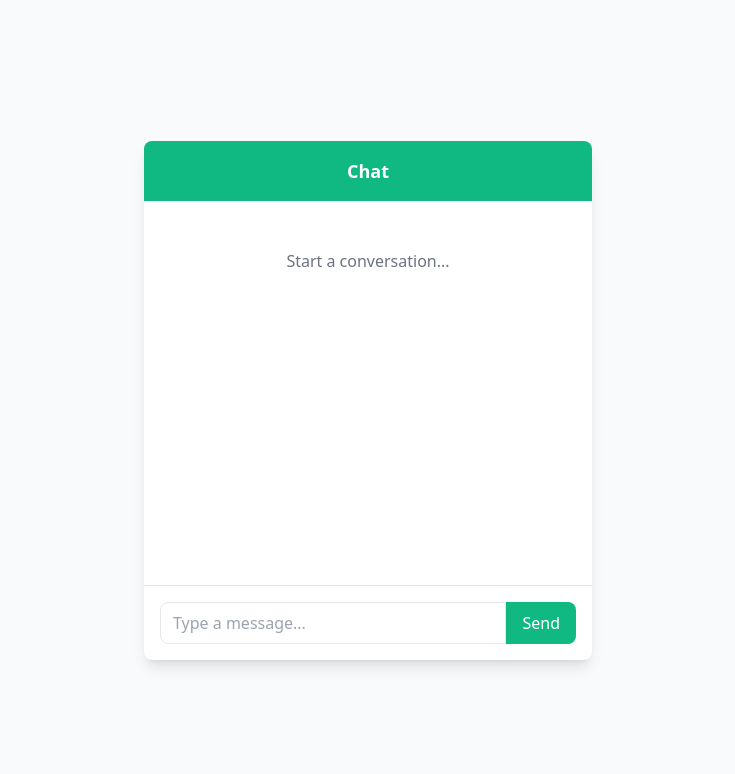
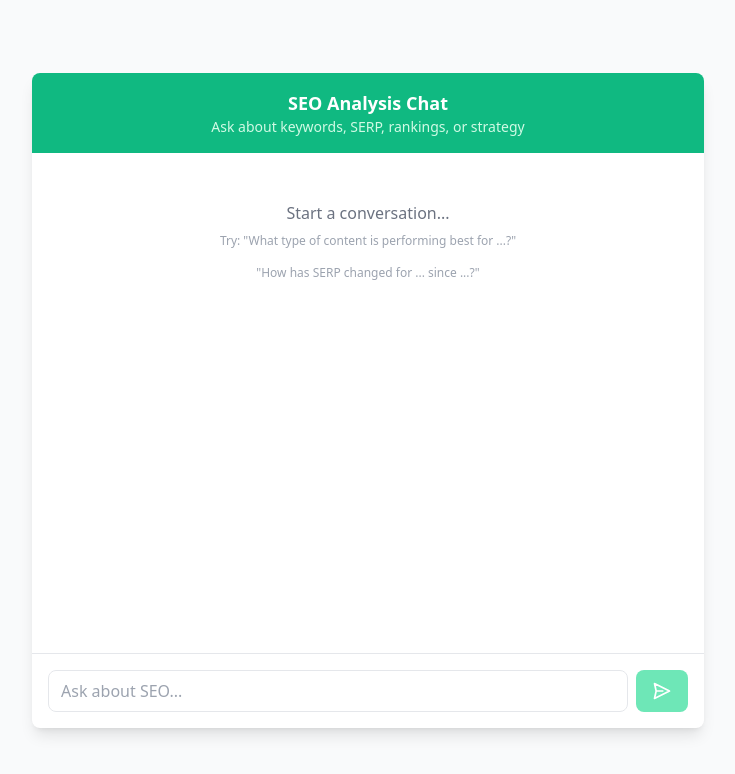
Before and after one commit to v-olya/RAG-LangGraph-SEO-assistant, a Next.js app: page / in a window 1280 px wide. Shown: the top 774 px of the page, without its empty margins (272-1007 px from the left). Built offline with nearby package versions, Linux system fonts and the light colour scheme.

Commit message:
create Chat component

```diff
--- a/src/components/Chat.tsx
+++ b/src/components/Chat.tsx
@@ -1,27 +1,247 @@
+"use client";
+
+import { useState, useCallback, useRef, useEffect, FormEvent, KeyboardEvent } from "react";
+import ReactMarkdown from "react-markdown";
+import type { ChatResponse } from "@/app/api/chat/route";
+
+declare const crypto: {
+  randomUUID(): string;
+};
+
+interface Message {
+  id: string;
+  role: "user" | "assistant";
+  content: string;
+  metadata?: {
+    intent?: string;
+    cluster?: string;
+  };
+}
+
 export default function Chat() {
+  const [messages, setMessages] = useState<Message[]>([]);
+  const [input, setInput] = useState("");
+  const [isLoading, setIsLoading] = useState(false);
+  const messagesEndRef = useRef<HTMLDivElement>(null);
+
+  const scrollToBottom = useCallback(() => {
+    messagesEndRef.current?.scrollIntoView({ behavior: "smooth" });
+  }, []);
+
+  useEffect(() => {
+    scrollToBottom();
+  }, [messages, scrollToBottom]);
+
+  const handleSubmit = useCallback(
+    async (e: FormEvent) => {
+      e.preventDefault();
+
+      const trimmedInput = input.trim();
+      if (!trimmedInput || isLoading) return;
+
+      const userMessage: Message = {
+        id: crypto.randomUUID(),
+        role: "user",
+        content: trimmedInput,
+      };
+
+      setMessages((prev) => [...prev, userMessage]);
+      setInput("");
+      setIsLoading(true);
+
+      // Build conversation history for context
+      const history = messages.map((m) => ({
+        role: m.role,
+        content: m.content,
+      }));
+
+      try {
+        const response = await fetch("/api/chat", {
+          method: "POST",
+          headers: { "Content-Type": "application/json" },
+          body: JSON.stringify({
+            query: trimmedInput,
+            history,
+          }),
+        });
+
+        const data: ChatResponse = await response.json();
+
+        const assistantMessage: Message = {
+          id: crypto.randomUUID(),
+          role: "assistant",
+          content: data.success && data.data
+            ? data.data.answer
+            : data.error || "An error occurred",
+          metadata: data.success && data.data
+            ? {
+                intent: data.data.intent ?? undefined,
+                cluster: data.data.cluster,
+              }
+            : undefined,
+        };
+
+        setMessages((prev) => [...prev, assistantMessage]);
+      } catch (error) {
+        console.error("Chat error:", error);
+
+        const errorMessage: Message = {
+          id: crypto.randomUUID(),
+          role: "assistant",
+          content: "Failed to connect to the server. Please try again.",
+        };
+
+        setMessages((prev) => [...prev, errorMessage]);
+      } finally {
+        setIsLoading(false);
+      }
+    },
+    [input, isLoading]
+  );
+
+  const handleKeyDown = useCallback(
+    (e: KeyboardEvent<HTMLInputElement>) => {
+      if (e.key === "Enter" && !e.shiftKey) {
+        e.preventDefault();
+        handleSubmit(e);
+      }
+    },
+    [handleSubmit]
+  );
+
   return (
-    <div className="w-full max-w-md bg-white rounded-lg shadow-lg overflow-hidden">
-      <div className="bg-emerald-500 text-white p-4 text-center">
-        <h1 className="text-lg font-semibold">Chat</h1>
+    <div className="w-full max-w-2xl bg-white rounded-lg shadow-lg overflow-hidden">
+      {/* Header */}
+      <header className="bg-emerald-500 text-white p-4 text-center">
+        <h1 className="text-lg font-semibold">SEO Analysis Chat</h1>
+        <p className="text-sm text-emerald-100">
+          Ask about keywords, SERP,  rankings, or strategy
+        </p>
+      </header>
+
+      {/* Messages */}
+      <div
+        className="h-[500px] p-4 overflow-y-auto space-y-4"
+        role="log"
+        aria-live="polite"
+        aria-label="Chat messages"
+      >
+        {messages.length === 0 ? (
+          <div className="text-center text-gray-500 mt-8">
+            <p className="mb-2">Start a conversation...</p>
+            <p className="text-xs text-gray-400">
+              Try: &quot;What type of content is performing best for ...?&quot;<br /><br />
+              &quot;How has SERP changed for ... since ...?&quot;
+            </p>
+          </div>
+        ) : (
+          messages.map((message) => (
+            <div
+              key={message.id}
+              className={`flex ${
+                message.role === "user" ? "justify-end" : "justify-start"
+              }`}
+            >
+              <div
+                className={`rounded-lg px-4 py-2 break-words ${
+                  message.role === "user"
+                    ? "mt-2 border border-emerald-500"
+                    : "mt-1 bg-gray-100 text-gray-800"
+                }`}
+              >
+                {message.role === "user" ? (
+                  <p className="whitespace-pre-wrap">{message.content}</p>
+                ) : (
+                  <ReactMarkdown
+                    components={{
+                      p: ({ children }) => <p className="mb-2 last:mb-0">{children}</p>,
+                      strong: ({ children }) => <strong className="font-semibold">{children}</strong>,
+                      ul: ({ children }) => <ul className="list-disc list-inside mb-2 space-y-1">{children}</ul>,
+                      ol: ({ children }) => <ol className="list-decimal list-inside mb-2 space-y-1">{children}</ol>,
+                      li: ({ children }) => <li>{children}</li>,
+                      code: ({ children }) => <code className="bg-gray-200 px-1 py-0.5 rounded text-sm font-mono">{children}</code>,
+                      pre: ({ children }) => <pre className="bg-gray-200 p-2 rounded text-sm font-mono overflow-x-auto mb-2">{children}</pre>,
+                    }}
+                  >
+                    {message.content}
+                  </ReactMarkdown>
+                )}
+                {message.metadata && (
+                  <div className="mt-2 pt-2 border-t border-gray-200 text-xs text-gray-500 flex gap-2 flex-wrap">
+                    {message.metadata.intent && (
+                      <span className="bg-emerald-100 text-emerald-700 px-2 py-0.5 rounded capitalize">
+                        {message.metadata.intent.toLowerCase()}
+                      </span>
+                    )}
+                    {message.metadata.cluster && (
+                      <span className="bg-blue-100 text-blue-700 px-2 py-0.5 rounded">
+                        cluster: {message.metadata.cluster}
+                      </span>
+                    )}
+                  </div>
+                )}
+              </div>
+            </div>
+          ))
+        )}
+
+        {isLoading && (
+          <div className="flex justify-start">
+            <div className="bg-gray-100 rounded-lg px-4 py-2">
+              <div className="flex space-x-1">
+                <div className="w-2 h-2 bg-gray-400 rounded-full animate-bounce" />
+                <div className="w-2 h-2 bg-gray-400 rounded-full animate-bounce [animation-delay:0.2s]" />
+                <div className="w-2 h-2 bg-gray-400 rounded-full animate-bounce [animation-delay:0.4s]" />
+              </div>
+            </div>
+          </div>
+        )}
+
+        <div ref={messagesEndRef} />
       </div>
-      <div className="h-96 p-4 overflow-y-auto">
-        {/* Chat messages will go here */}
-        <div className="text-center text-gray-500 mt-8">
-          Start a conversation...
-        </div>
-      </div>
-      <div className="p-4 border-t">
-        <div className="flex">
+
+      <form onSubmit={handleSubmit} className="p-4 border-t">
+        <div className="flex gap-2">
+          <label htmlFor="chat-input" className="sr-only">
+            Type your message
+          </label>
           <input
+            id="chat-input"
             type="text"
-            placeholder="Type a message..."
-            className="flex-1 px-3 py-2 border rounded-l-lg focus:outline-none focus:ring-2 focus:ring-emerald-500"
+            value={input}
+            onChange={(e) => setInput(e.target.value)}
+            onKeyDown={handleKeyDown}
+            placeholder="Ask about SEO..."
+            disabled={isLoading}
+            className="flex-1 px-3 py-2 border rounded-lg focus:outline-none focus:ring-2 focus:ring-emerald-500 disabled:bg-gray-50 disabled:cursor-not-allowed"
+            aria-describedby="chat-hint"
           />
-          <button className="bg-emerald-500 text-white px-4 py-2 rounded-r-lg hover:bg-emerald-600 focus:outline-none focus:ring-2 focus:ring-emerald-500">
-            Send
+          <button
+            type="submit"
+            disabled={isLoading || !input.trim()}
+            className="bg-emerald-500 text-white px-4 py-2 rounded-lg hover:bg-emerald-600 focus:outline-none focus:ring-2 focus:ring-emerald-500 disabled:bg-emerald-300 disabled:cursor-not-allowed transition-colors"
+            aria-label="Send message"
+          >
+            <svg
+              className="w-5 h-5 rotate-90"
+              fill="none"
+              stroke="currentColor"
+              viewBox="0 0 24 24"
+              xmlns="http://www.w3.org/2000/svg"
+            >
+              <path
+                strokeLinecap="round"
+                strokeLinejoin="round"
+                strokeWidth={2}
+                d="M12 19l9 2-9-18-9 18 9-2zm0 0v-8"
+              />
+            </svg>
           </button>
         </div>
-      </div>
+        <p id="chat-hint" className="sr-only">
+          Press Enter to send your message
+        </p>
+      </form>
     </div>
   );
 }
```
